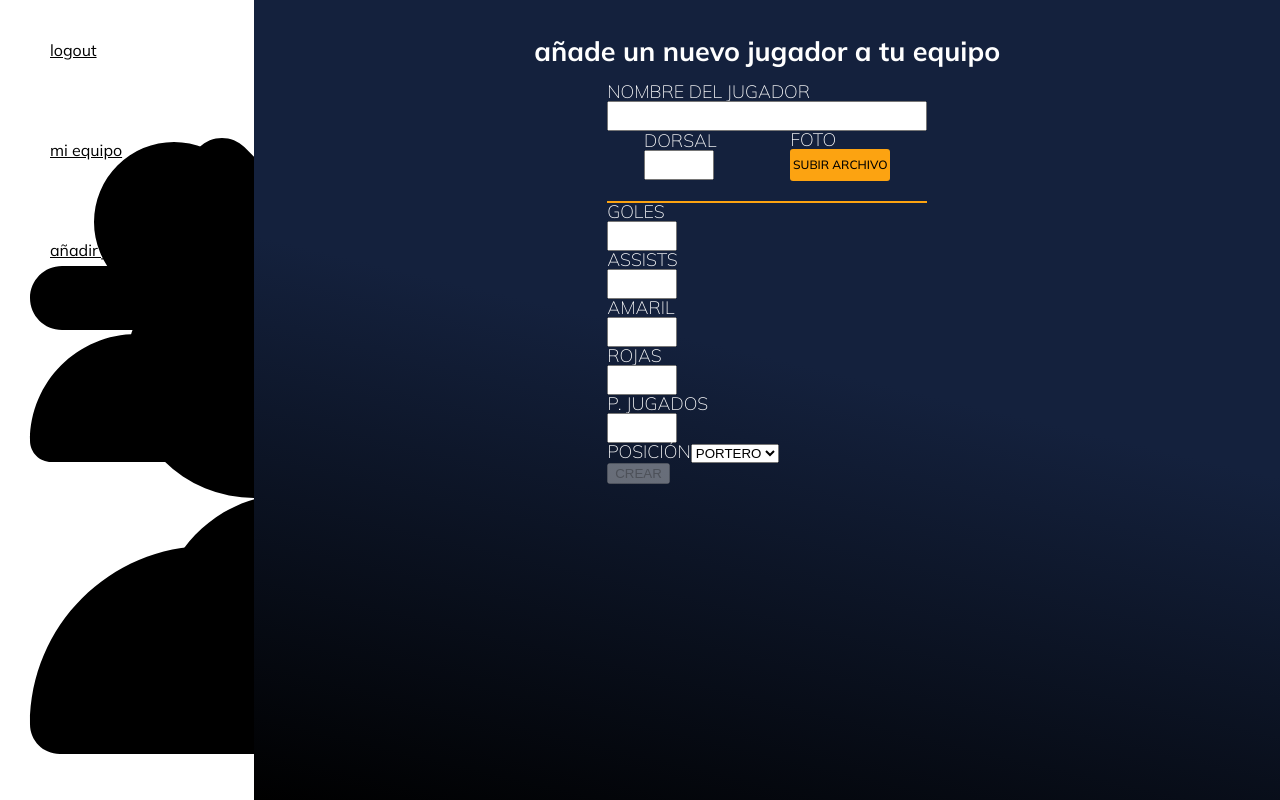
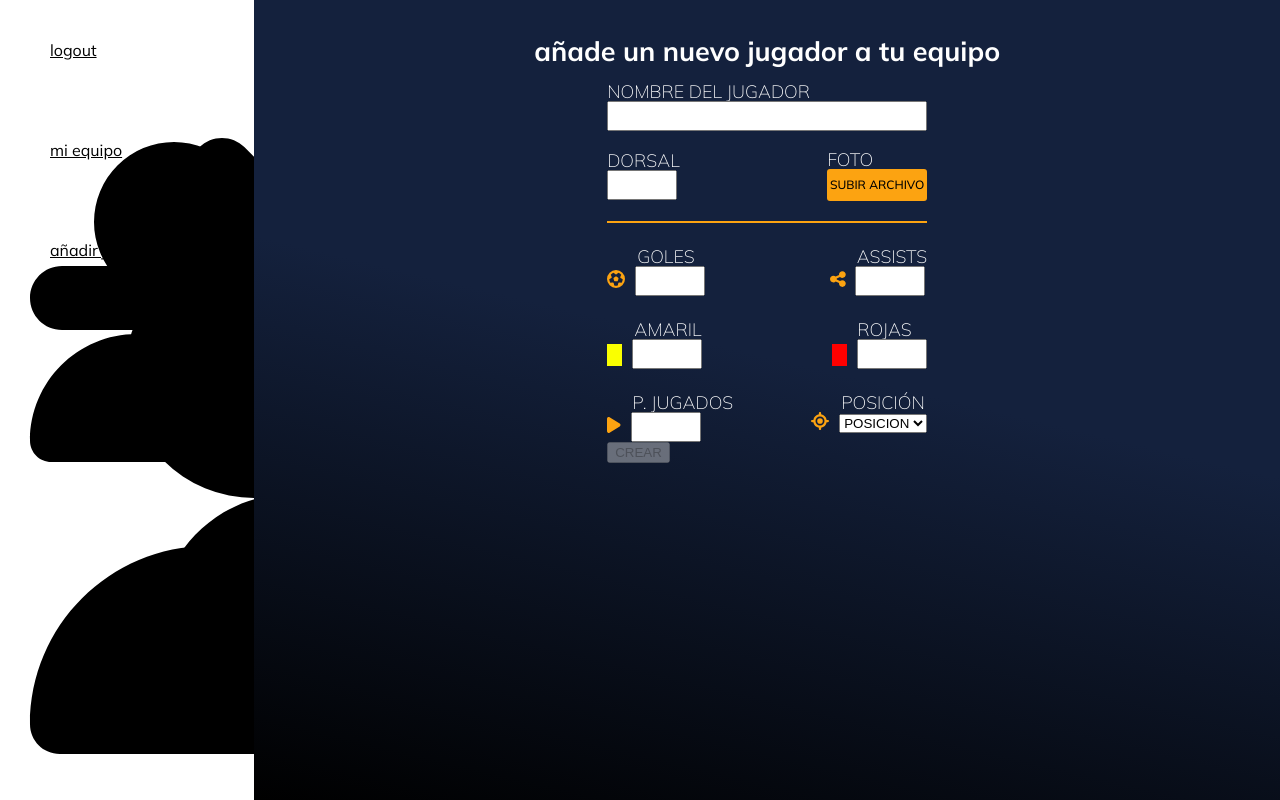
Before and after one commit to isdi-coders-2022/Pau-Velasco_Front-Final-Project-202201-BCN, a React (Create React App) app: page /create-player in a window 1280 px wide. Built offline with nearby package versions, Linux system fonts and the light colour scheme; no server answers.

Commit message:
add styles to PlayerForm with flex

```diff
--- a/src/components/PlayerForm/PlayerForm.tsx
+++ b/src/components/PlayerForm/PlayerForm.tsx
@@ -1,3 +1,10 @@
+import {
+  faFutbol,
+  faLocationCrosshairs,
+  faPlay,
+  faShareNodes,
+} from "@fortawesome/free-solid-svg-icons";
+import { FontAwesomeIcon } from "@fortawesome/react-fontawesome";
 import { useState } from "react";
 import { useDispatch } from "react-redux";
 import styled from "styled-components";
@@ -42,8 +49,8 @@
   display: flex;
   flex-direction: row;
   align-items: center;
-  justify-content: space-around;
-  padding-bottom: 20px;
+  justify-content: space-between;
+  padding: 20px 0;
   border-bottom: 2px solid #fca311;
 
   & div {
@@ -52,14 +59,41 @@
   }
 `;
 
-const InputNumberContainer = styled.div`
+const InputDorsalContainer = styled.div`
   display: flex;
   flex-direction: column;
+  & label {
+  }
   & input {
     width: 70px;
     max-width: 320px;
     text-align: center;
   }
+`;
+
+const InputNumberContainer = styled.div`
+  display: flex;
+  flex-direction: column;
+  & label {
+    margin-left: ${(props) => props.about ?? "30px"};
+  }
+  & select {
+    margin-left: 10px;
+  }
+  & input {
+    width: 70px;
+    max-width: 320px;
+    text-align: center;
+    margin-left: 10px;
+  }
+`;
+
+const YellowRedCard = styled.span`
+  width: 15px;
+  height: 22px;
+  position: relative;
+  top: 5px;
+  background-color: ${(props) => props.color};
 `;
 
 const InputFileContainer = styled.div`
@@ -87,6 +121,16 @@
     height: 32px;
     display: inline-block;
   }
+`;
+
+const LineInputsContainer = styled.section`
+  display: flex;
+  justify-content: space-between;
+  padding-top: 25px;
+`;
+
+const RedYellowCardContainer = styled.div`
+  display: flex;
 `;
 
 interface PlayerFormProps {
@@ -141,7 +185,7 @@
             />
           </PlayerNameContainer>
           <DorsalFotoContainer>
-            <InputNumberContainer>
+            <InputDorsalContainer>
               <label htmlFor="number">DORSAL</label>
               <input
                 type="number"
@@ -149,7 +193,7 @@
                 value={formData.number}
                 onChange={changeData}
               />
-            </InputNumberContainer>
+            </InputDorsalContainer>
             <div>
               <label htmlFor="photo">FOTO</label>
               <InputFileContainer>
@@ -162,66 +206,89 @@
               </InputFileContainer>
             </div>
           </DorsalFotoContainer>
-          <div>
+          <LineInputsContainer>
             <InputNumberContainer>
               <label htmlFor="goals">GOLES</label>
+              <div>
+                <FontAwesomeIcon icon={faFutbol} color="#fca311" />
                 <input
                   type="number"
                   id="goals"
                   value={formData.goals}
                   onChange={changeData}
                 />
+              </div>
             </InputNumberContainer>
-            <InputNumberContainer>
+            <InputNumberContainer about="27px">
               <label htmlFor="assists">ASSISTS</label>
+              <div>
+                <FontAwesomeIcon icon={faShareNodes} color="#fca311" />
                 <input
                   type="number"
                   id="assists"
                   value={formData.assists}
                   onChange={changeData}
                 />
+              </div>
             </InputNumberContainer>
-            <InputNumberContainer>
+          </LineInputsContainer>
+          <LineInputsContainer>
+            <InputNumberContainer about="27px">
               <label htmlFor="yellowCards">AMARIL</label>
+              <RedYellowCardContainer>
+                <YellowRedCard color="#faff00"></YellowRedCard>
                 <input
                   type="number"
                   id="yellowCards"
                   value={formData.yellowCards}
                   onChange={changeData}
                 />
+              </RedYellowCardContainer>
             </InputNumberContainer>
-            <InputNumberContainer>
+            <InputNumberContainer about="25px">
               <label htmlFor="redCards">ROJAS</label>
+              <RedYellowCardContainer>
+                <YellowRedCard color="#ff0000"></YellowRedCard>
                 <input
                   type="number"
                   id="redCards"
                   value={formData.redCards}
                   onChange={changeData}
                 />
+              </RedYellowCardContainer>
             </InputNumberContainer>
-            <InputNumberContainer>
+          </LineInputsContainer>
+          <LineInputsContainer>
+            <InputNumberContainer about="25px">
               <label htmlFor="totalMatches">P. JUGADOS</label>
+              <div>
+                <FontAwesomeIcon icon={faPlay} color="#fca311" />
                 <input
                   type="number"
                   id="totalMatches"
                   value={formData.totalMatches}
                   onChange={changeData}
                 />
+              </div>
             </InputNumberContainer>
+            <InputNumberContainer>
+              <label htmlFor="position">POSICIÓN</label>
               <div>
-              <label htmlFor="position">POSICIÓN</label>
+                <FontAwesomeIcon icon={faLocationCrosshairs} color="#fca311" />
                 <select
                   id="position"
                   value={formData.position}
                   onChange={changeData}
                 >
+                  <option value="">POSICION</option>
                   <option value="portero">PORTERO</option>
                   <option value="cierre">CIERRE</option>
                   <option value="alero">ALERO</option>
                   <option value="pívote">PÍVOTE</option>
                 </select>
               </div>
-          </div>
+            </InputNumberContainer>
+          </LineInputsContainer>
           <button type="submit" disabled={isInvalid}>
             CREAR
           </button>
```
Lines whose indentation alone changed are shown as unchanged.
